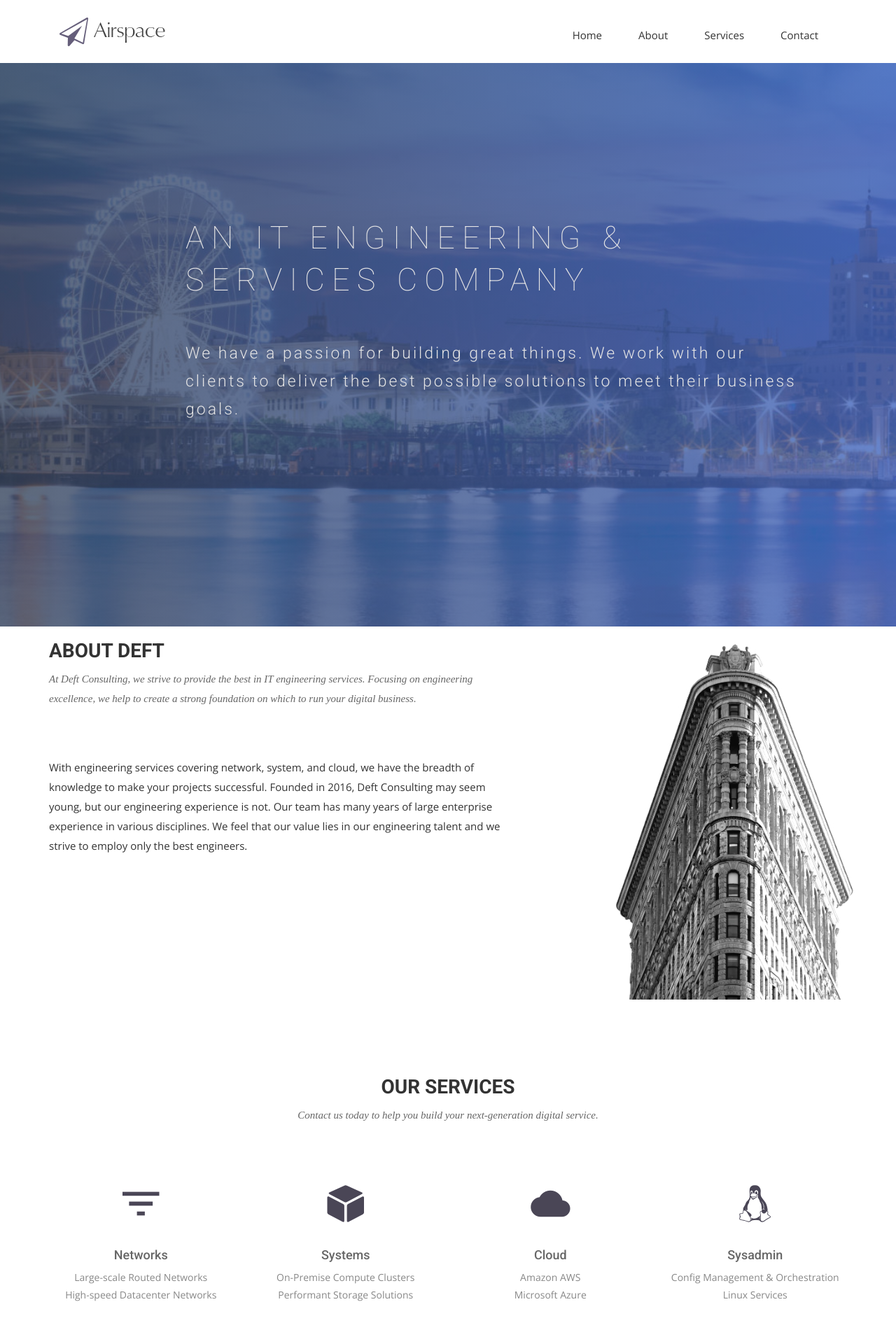
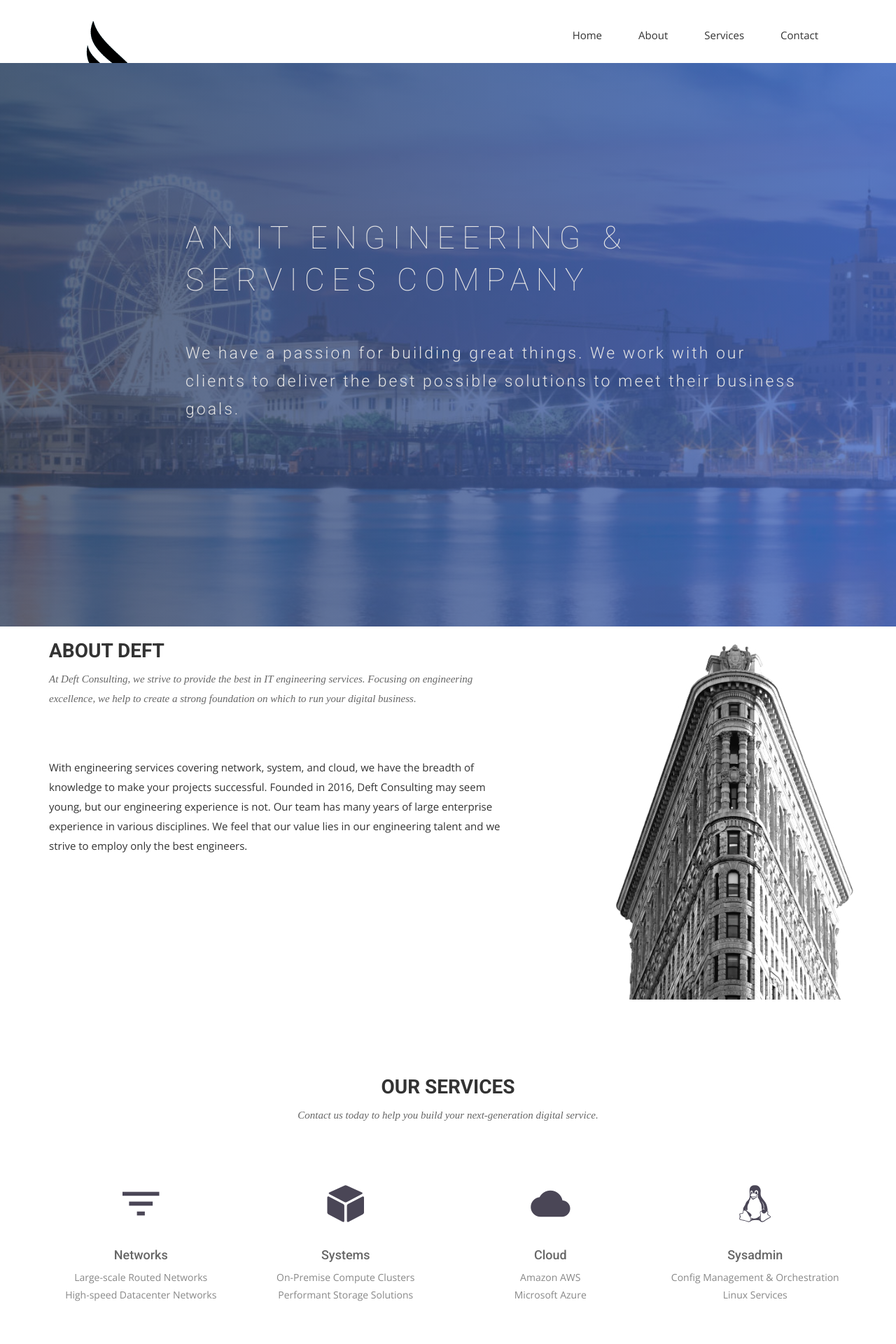
Before and after one commit to deftconsulting/deftconsulting.github.io, a Jekyll site: the page built from index.html, in a window 1280 px wide. Shown: the top 1920 px of the page at 70% size. Built offline with Jekyll 4.4.1, drawn with Linux system fonts in a browser that asks for light colours; nearby versions of some CDN libraries; some web fonts are replaced.

Commit message:
updated logo

```diff
--- a/_includes/header.html
+++ b/_includes/header.html
@@ -15,7 +15,7 @@
             <span class="icon-bar"></span>
             </button>
             <a class="navbar-brand" href="/index.html">
-              <img src="{{ site.baseurl }}/img/logo.png" alt="Logo">
+              <img src="{{ site.baseurl }}/img/hummingbird-logo.png" alt="Hummingbird">
             </a>
           </div>
             <!-- Collect the nav links, forms, and other content for toggling -->
```
Also changed, not shown: img/hummingbird-logo.png (added).
